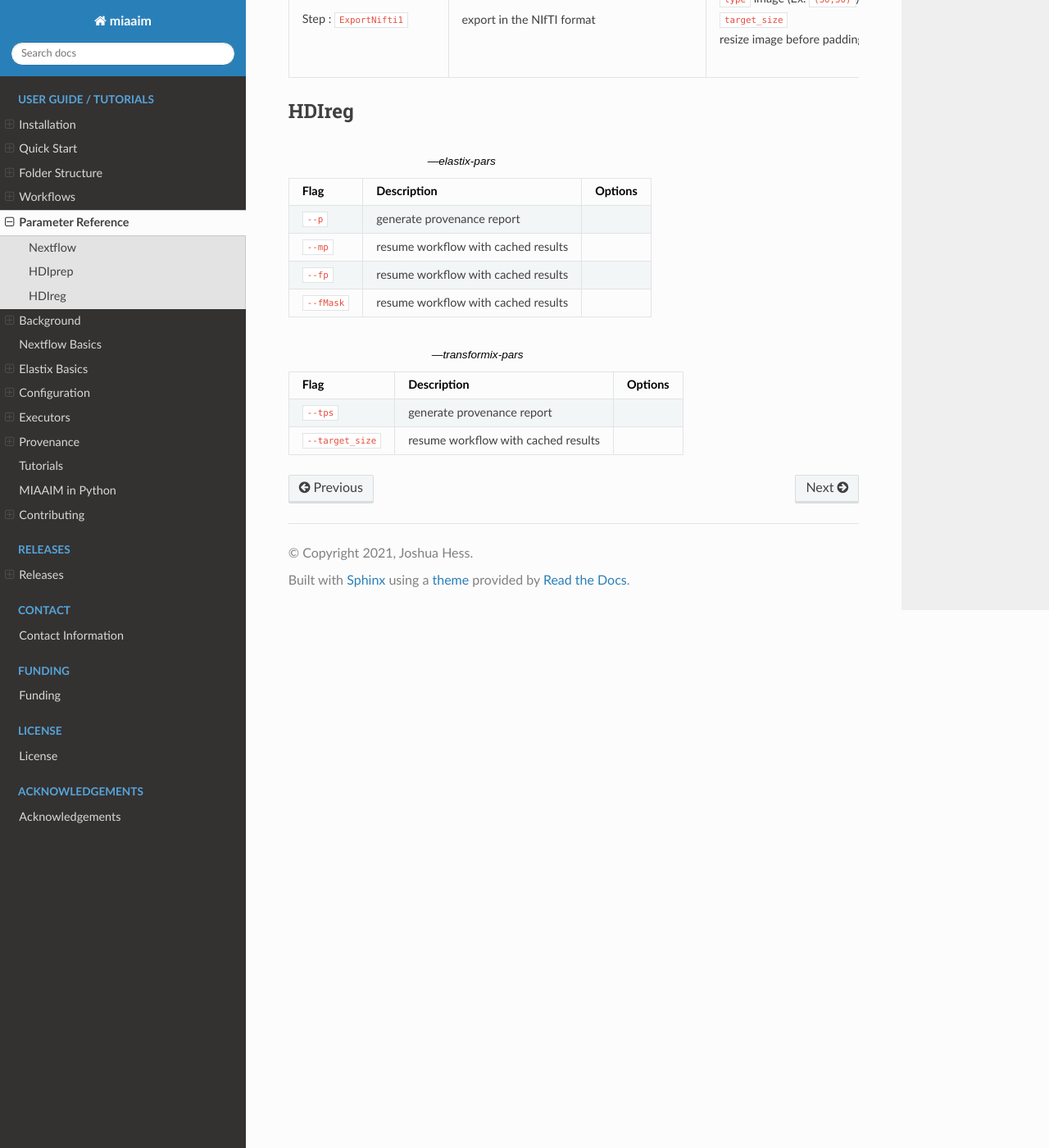
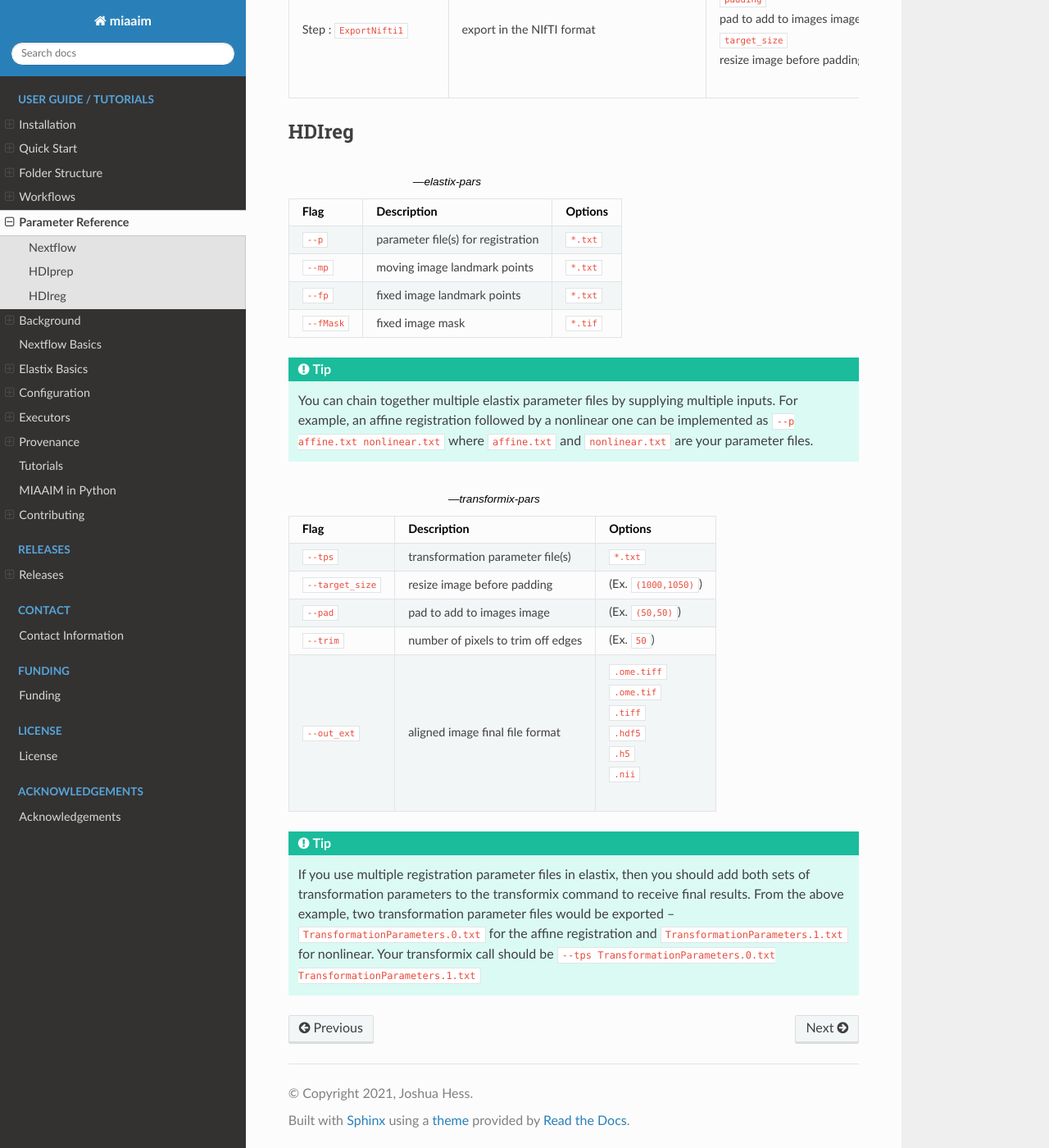
Before and after one commit to JoshuaHess12/miaaim, a Sphinx documentation site: the page built from docs/source/parameters.rst, in a window 1280 px wide and 1400 px high, scrolled down 5477 px. Shown: the whole window at 82% size. Built offline with Sphinx 7.4.7 and the Read the Docs theme 2.0.0, drawn with Linux system fonts in a browser that asks for light colours.

```diff
--- a/docs/source/index.rst
+++ b/docs/source/index.rst
@@ -37,14 +37,11 @@
 .. note::
    MIAAIM is under active development! To update your current version, pull the
    latest release from GitHub with :code:`nextflow pull JoshuaHess12/miaaim`.
-
-.. note::
    If you pull a new version, please visit for the latest usage instructions for
    new workflows! All updated versions should be backwards compatible
    with previous versions. If you are having trouble implementing a
    pipeline that you are used to, feel free to :ref:`contact <Contact Information to contact>`
    us so we can help.
-
 
 .. toctree::
    :maxdepth: 3
--- a/docs/source/parameters.rst
+++ b/docs/source/parameters.rst
@@ -180,7 +180,7 @@
       :code:`- ApplyMask`, apply mask to image for final processing step, ""
 
       Step : :code:`ExportNifti1`, export in the NIfTI format, "| Options:
-      | :code:`type` image (Ex. :code:`(50,50)`)
+      | :code:`padding` pad to add to images image (Ex. :code:`(50,50)`)
       | :code:`target_size` resize image before padding (Ex. :code:`(1000,1050)`)"
 
 .. _HDIreg to hdireg parameters:
@@ -191,13 +191,36 @@
 .. csv-table:: ---elastix-pars
       :header: Flag, Description, Options
 
-      :code:`--p`, generate provenance report, ""
-      :code:`--mp`, resume workflow with cached results, ""
-      :code:`--fp`, resume workflow with cached results, ""
-      :code:`--fMask`, resume workflow with cached results, ""
+      :code:`--p`, parameter file(s) for registration, ":code:`*.txt`"
+      :code:`--mp`, moving image landmark points, ":code:`*.txt`"
+      :code:`--fp`, fixed image landmark points, ":code:`*.txt`"
+      :code:`--fMask`, fixed image mask, ":code:`*.tif`"
+
+.. tip::
+      You can chain together multiple elastix parameter files by
+      supplying multiple inputs. For example, an affine registration followed
+      by a nonlinear one can be implemented as :code:`--p affine.txt nonlinear.txt` where
+      :code:`affine.txt` and :code:`nonlinear.txt` are your parameter files.
+
 
 .. csv-table:: ---transformix-pars
       :header: Flag, Description, Options
 
-      :code:`--tps`, generate provenance report, ""
-      :code:`--target_size`, resume workflow with cached results, ""
+      :code:`--tps`, transformation parameter file(s), ":code:`*.txt`"
+      :code:`--target_size`, resize image before padding, "(Ex. :code:`(1000,1050)`)"
+      :code:`--pad`, pad to add to images image, "(Ex. :code:`(50,50)`)"
+      :code:`--trim`, number of pixels to trim off edges, "(Ex. :code:`50`)"
+      :code:`--out_ext`, aligned image final file format, "| :code:`.ome.tiff`
+      | :code:`.ome.tif`
+      | :code:`.tiff`
+      | :code:`.hdf5`
+      | :code:`.h5`
+      | :code:`.nii`"
+
+.. tip::
+      If you use multiple registration parameter files in elastix, then you
+      should add both sets of transformation parameters to the transformix command
+      to receive final results. From the above example, two transformation parameter
+      files would be exported -- :code:`TransformationParameters.0.txt` for the
+      affine registration and :code:`TransformationParameters.1.txt` for nonlinear.
+      Your transformix call should be :code:`--tps TransformationParameters.0.txt TransformationParameters.1.txt`
--- a/docs/source/workflows.rst
+++ b/docs/source/workflows.rst
@@ -50,10 +50,8 @@
           random_state: 1221                       # set seed for reproducibility
           dim_range: (1,10)                        # steady state compression dimension range
           export_diagnostics: True                 # export steady state compression diagnostics
-          output_dir: "path/output-directory"      # output directory
       - SpatiallyMapUMAP                           # spatial reconstruction of UMAP embedding
       - ExportNifti1:                              # export processed image as NIfTI
-          output_dir: "path/output-directory"      # output directory
 
 :code:`ProcessingSteps` in HDIprep are indicated
 with the :code:`-` flag. These steps will be run sequentially. Parameters within each
```
Also changed, not shown: CHANGELOG.md (deleted, +0 -1 lines), 2 other files.
